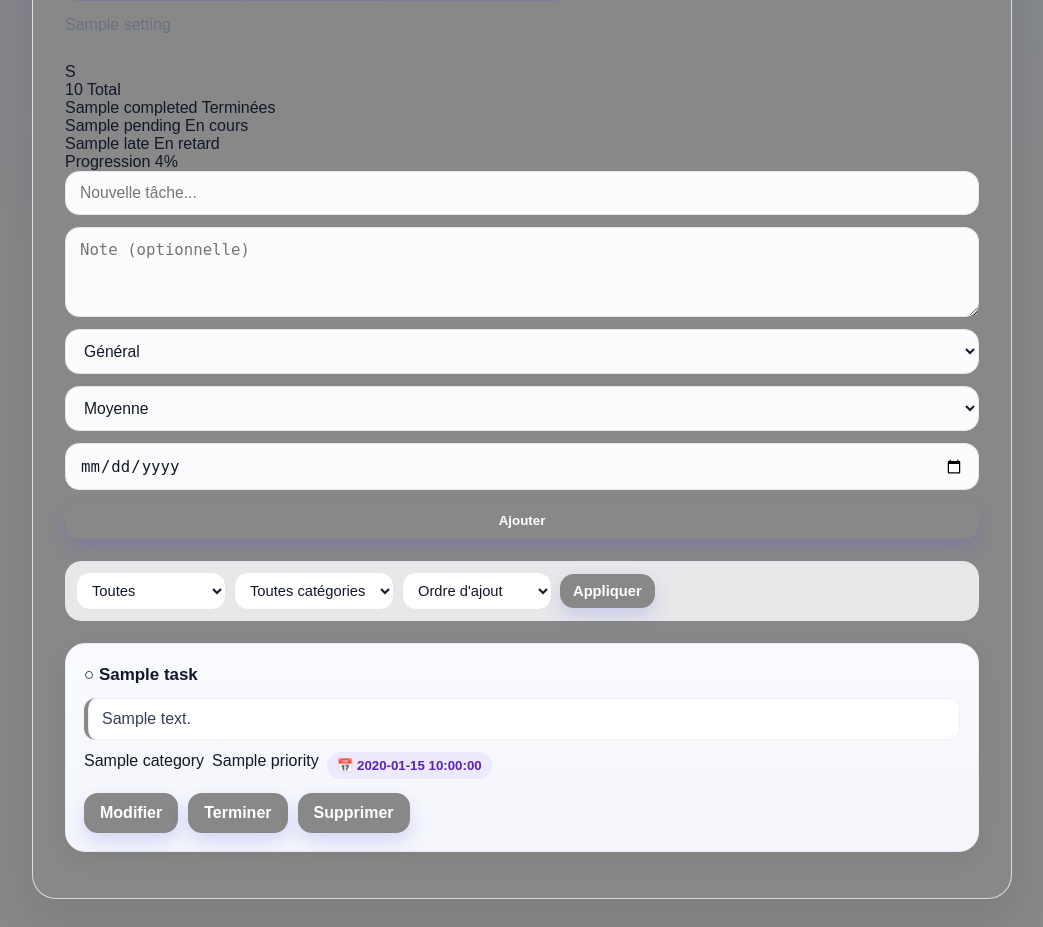
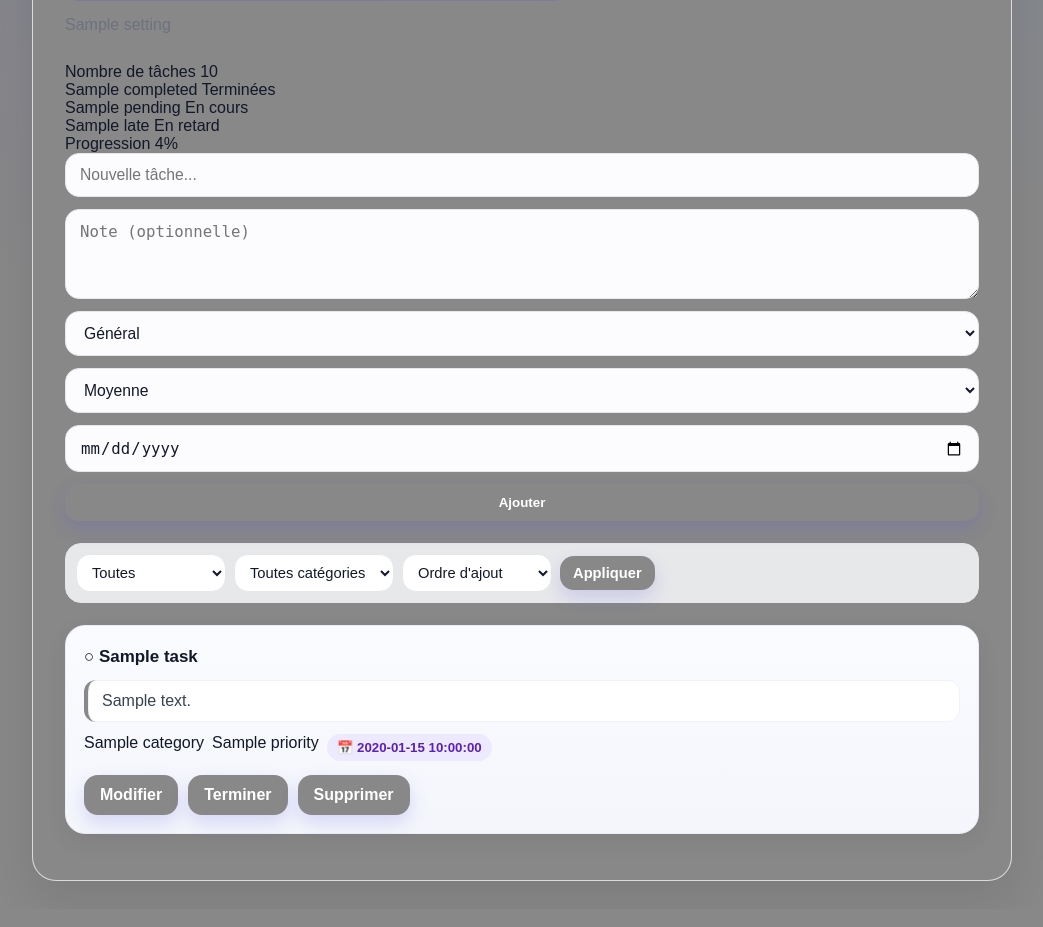
Before and after one commit to fatoumbayeseck/todo_web, a Flask app: template templates/index.html in a window 1280 px wide. Shown: the part 156-1083 px from the top of the page, without its empty margins (118-1161 px from the left). After the commit the page ends 1037 px from the top, so only its background shows below. Run offline with Flask 3, Linux system fonts and the light colour scheme; the template is opened without the code that fills it: most values are stand-ins (such as "Sample title", 1, 10 or a date in 2020); some libraries are stand-ins or nearby versions.

Commit message:
Add files via upload

```diff
--- a/templates/index.html
+++ b/templates/index.html
@@ -44,9 +44,9 @@
 
 
             <div class="stats-grid">
-          S      <div class="stat-card">
+                <div class="stat-card">
+                    <span class="stat-label">Nombre de tâches</span>
                     <span class="stat-number">{{ stats.total }}</span>
-                    <span class="stat-label">Total</span>
                 </div>
 
                 <div class="stat-card">
```
